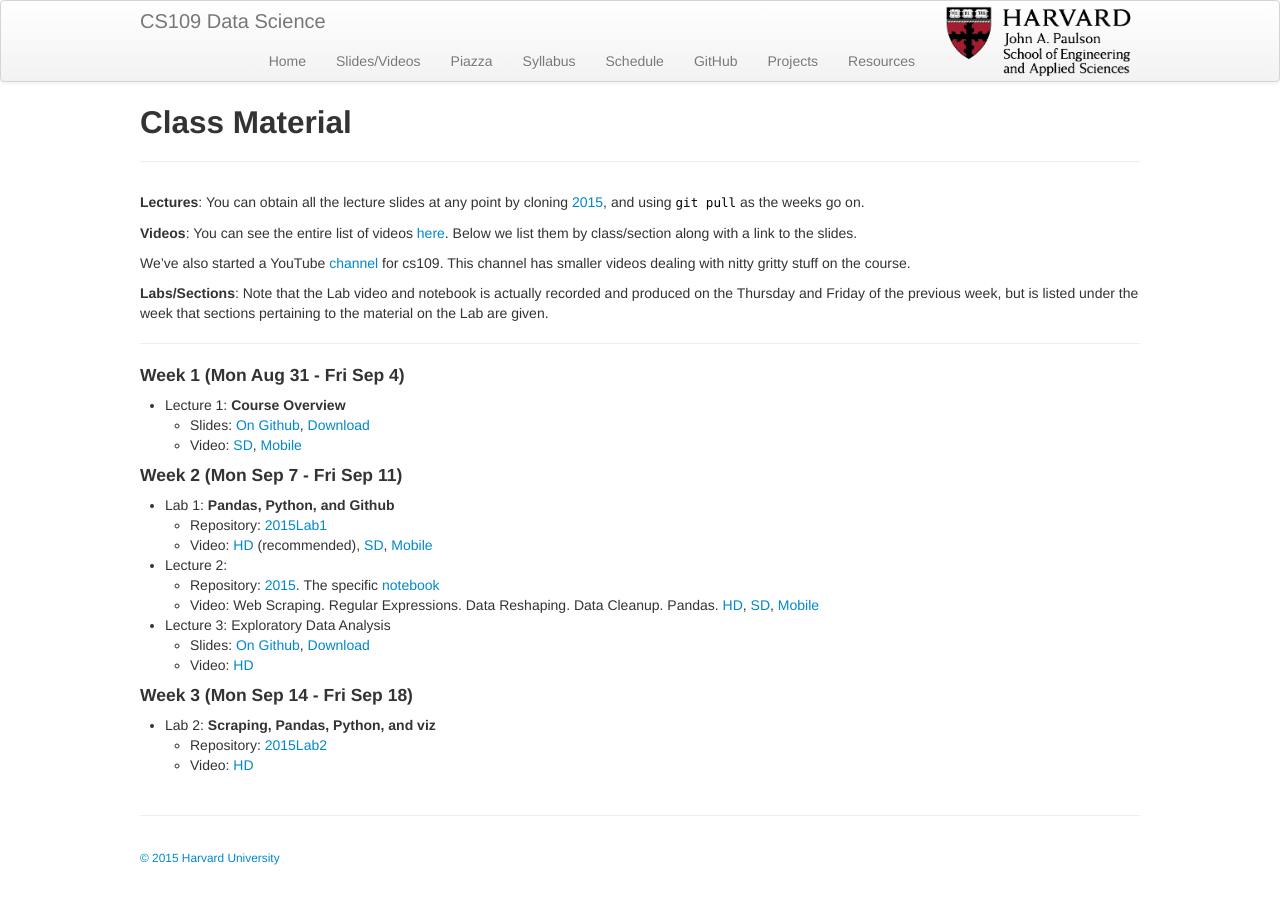
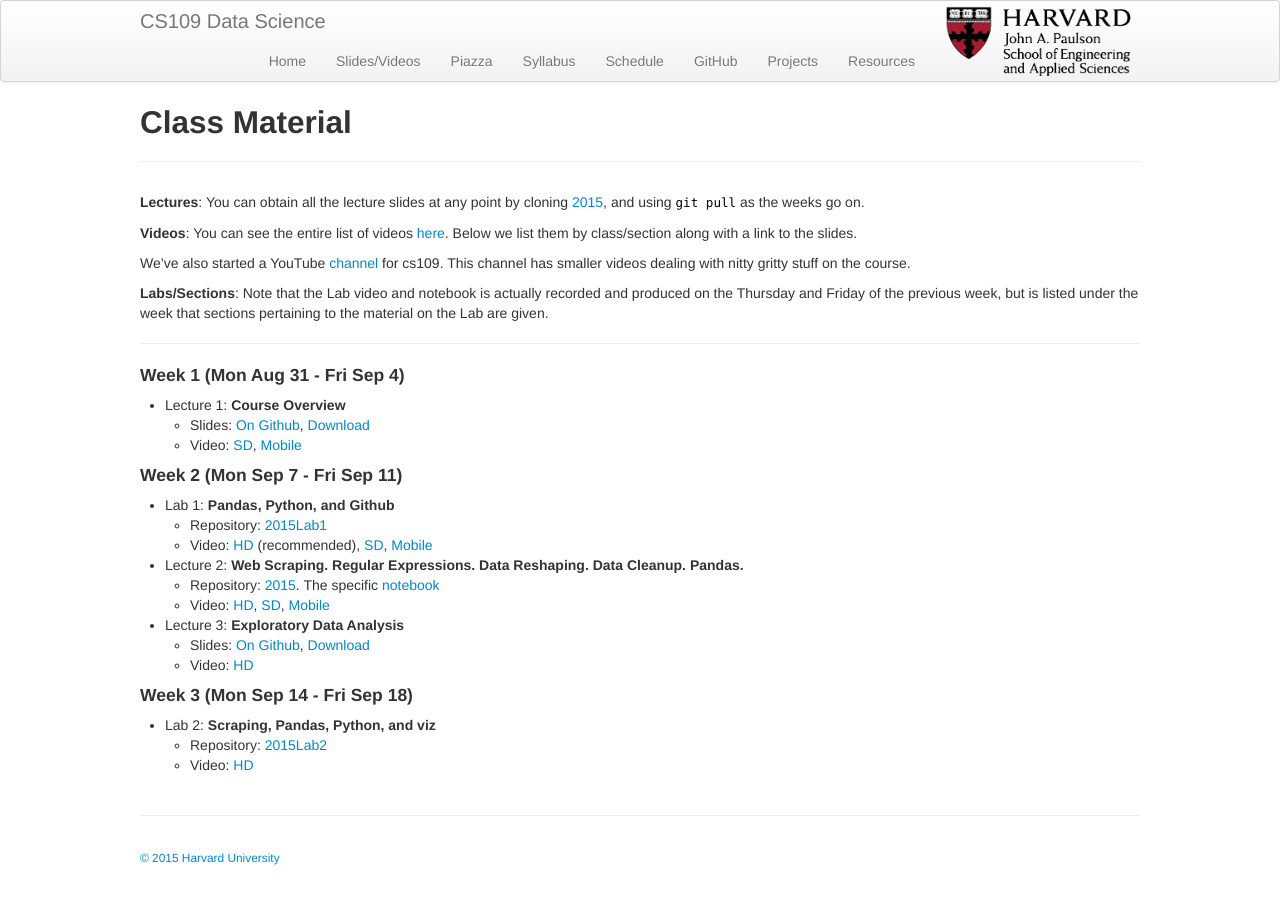
Before and after one commit to cs109/2015, a Jekyll site: the page built from pages/videos.md, in a window 1280 px wide. Built offline with Jekyll 4.4.1, drawn with Linux system fonts in a browser that asks for light colours.

```diff
--- a/pages/videos.md
+++ b/pages/videos.md
@@ -25,11 +25,11 @@ We've also started a YouTube [channel](https://www.youtube.com/channel/UC0-KaiZF
     - Repository: [2015Lab1](https://github.com/cs109/2015lab1)
     - Video: [HD](https://matterhorn.dce.harvard.edu/engage/player/watch.html?id=e15f221c-5275-4f7f-b486-759a7d483bc8) (recommended), [SD](https://cm.dce.harvard.edu/2016/01/14328/publicationListing.shtml?typeNum=L02), [Mobile](https://cm.dce.harvard.edu/2016/01/14328/mobilePublicationListing.shtml?typeNum=L02)
 
-- Lecture 2:
+- Lecture 2: **Web Scraping. Regular Expressions. Data Reshaping. Data Cleanup. Pandas.**
     - Repository: [2015](https://github.com/cs109/2015). The specific [notebook](https://github.com/cs109/2015/blob/master/Lectures/02-DataScrapingQuizzes.ipynb)
-    - Video: Web Scraping. Regular Expressions. Data Reshaping. Data Cleanup. Pandas. [HD](https://matterhorn.dce.harvard.edu/engage/player/watch.html?id=f7ff1893-fbf7-4909-b44e-12e61a98a677), [SD](https://cm.dce.harvard.edu/2016/01/14328/publicationListing.shtml?typeNum=L02), [Mobile](https://cm.dce.harvard.edu/2016/01/14328/mobilePublicationListing.shtml?typeNum=L02)
+    - Video: [HD](https://matterhorn.dce.harvard.edu/engage/player/watch.html?id=f7ff1893-fbf7-4909-b44e-12e61a98a677), [SD](https://cm.dce.harvard.edu/2016/01/14328/publicationListing.shtml?typeNum=L02), [Mobile](https://cm.dce.harvard.edu/2016/01/14328/mobilePublicationListing.shtml?typeNum=L02)
 
-- Lecture 3: Exploratory Data Analysis
+- Lecture 3: **Exploratory Data Analysis**
     - Slides: [On Github](https://github.com/cs109/2015/blob/master/Lectures/03-EDA.pdf), [Download](https://github.com/cs109/2015/raw/master/Lectures/03-EDA.pdf)
     - Video: [HD](https://matterhorn.dce.harvard.edu/engage/player/watch.html?id=a4e81697-fd86-415c-9b29-c14ea7ec15f2)
 
```
